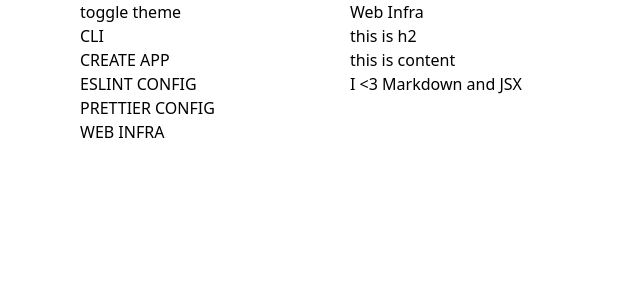
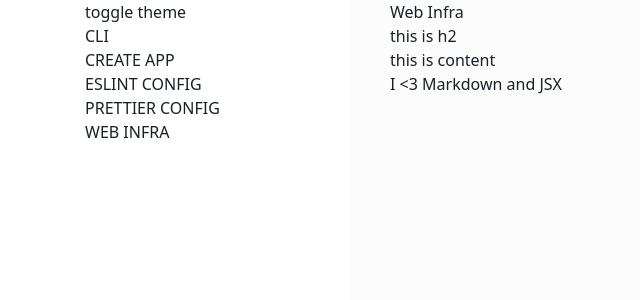
Before and after one commit to zoubingwu/web-infra, a React (Vite) app in the folder packages/site/: page / in a window 1280 px wide. Shown: the top 300 px of the page, without its empty margins (10-650 px from the left). Built offline with nearby package versions, Linux system fonts and the light colour scheme.

Commit message:
feat(site): added dark mode support

```diff
--- a/packages/site/index.html
+++ b/packages/site/index.html
@@ -6,11 +6,6 @@
   <meta name="viewport" content="width=device-width, initial-scale=1.0" />
   <meta name="description" content="A collection of tools for the web by PingCAP FE team" />
   <title>Ti-FE Web Infra</title>
-  <style>
-    *[data-theme] {
-      transition: background-color .1s cubic-bezier(.4,1,.75,.9)
-    }
-  </style>
 </head>
 <body>
   <div id="app"></div>
--- a/packages/site/src/App.tsx
+++ b/packages/site/src/App.tsx
@@ -8,15 +8,19 @@ import Page from './components/Page'
 import { store, persistor, useAppSelector } from './model'
 
 function Main() {
-  const dark = useAppSelector(state => state.globals.darkMode)
+  const darkMode = useAppSelector(state => state.globals.darkMode)
+
   return (
     <div
       className={clsx(
-        'flex flex-row max-w-1100px min-h-100vh m-auto',
-        dark ? 'dark-theme' : 'light-theme'
+        'min-h-100vh transition',
+        darkMode ? 'dark-theme' : 'light-theme',
+        darkMode ? 'bg-dark-gray4 text-white' : 'bg-light-100 text-dark-gray1'
       )}>
-      <Nav />
-      <Page />
+      <div className="flex flex-row max-w-1100px min-h-100vh m-auto">
+        <Nav />
+        <Page />
+      </div>
     </div>
   )
 }
--- a/packages/site/src/components/Nav.tsx
+++ b/packages/site/src/components/Nav.tsx
@@ -1,18 +1,26 @@
 import React from 'react'
+import clsx from 'clsx'
 
-import { actions, useAppDispatch } from '../model'
+import { actions, useAppDispatch, useAppSelector } from '../model'
 
 import NavMenu from './NavMenu'
 
 const Nav = () => {
   const dispatch = useAppDispatch()
+  const darkMode = useAppSelector(state => state.globals.darkMode)
 
   return (
-    <div className="w-270px" data-theme="dark">
-      <button onClick={() => dispatch(actions.toggleDarkMode())}>
-        toggle theme
-      </button>
-      <NavMenu />
+    <div className="relative w-270px">
+      <div
+        className={clsx(
+          'site-nav transition',
+          darkMode ? 'bg-dark-gray5 text-white' : 'bg-white text-dark-gray1'
+        )}>
+        <button onClick={() => dispatch(actions.toggleDarkMode())}>
+          toggle theme
+        </button>
+        <NavMenu />
+      </div>
     </div>
   )
 }
--- a/packages/site/src/components/Page.tsx
+++ b/packages/site/src/components/Page.tsx
@@ -1,16 +1,10 @@
 import React, { Suspense, useMemo, lazy } from 'react'
 
 import { useAppSelector } from '../model'
-
-const modules = import.meta.glob('../docs/*.mdx')
-// eslint-disable-next-line guard-for-in
-for (const path in modules) {
-  modules[path.replace('../docs/', '').replace('.mdx', '')] = modules[path]
-  delete modules[path]
-}
+import { modules } from '../docs'
 
 const Page = () => {
-  const route = useAppSelector(state => state.globals.route) || 'web infra'
+  const route = useAppSelector(state => state.globals.route)
   const Content = useMemo(
     () =>
       lazy(
@@ -20,7 +14,7 @@ const Page = () => {
   )
 
   return (
-    <main>
+    <main className="site-page flex-1 px-40px">
       <Suspense fallback="loading...">
         <Content />
       </Suspense>
--- /dev/null
+++ b/packages/site/src/docs.ts
@@ -0,0 +1,8 @@
+const modules = import.meta.glob('./docs/*.mdx')
+// eslint-disable-next-line guard-for-in
+for (const path in modules) {
+  modules[path.replace('./docs/', '').replace('.mdx', '')] = modules[path]
+  delete modules[path]
+}
+
+export { modules }
--- a/packages/site/src/index.css
+++ b/packages/site/src/index.css
@@ -4,6 +4,16 @@
 
 .light-theme .shiki.github-dark {
   display: none;
+}
+
+.site-nav {
+  position: fixed;
+  margin-left: -999px;
+  width: 1269px;
+  height: 100vh;
+  overflow-y: auto;
+  padding-bottom: 30px;
+  padding-left: 1004px;
 }
 
 pre {
@@ -14,15 +24,13 @@ pre {
   /* Give it some space to breathe */
   padding: 12px;
 
-  /* All code samples get a grey border, twoslash ones get a different color */
-  border-left: 1px solid #999;
-  border-bottom: 1px solid #999;
-
   margin-bottom: 3rem;
 
   /* Important to allow the code to move horizontally; */
   overflow-x: auto;
   position: relative;
+  border-radius: 6px;
+  box-shadow: inset 0 0 0 1px rgba(16 22 26 0.15);
 }
 pre.shiki {
   overflow-x: auto;
--- a/packages/site/src/model/globals.ts
+++ b/packages/site/src/model/globals.ts
@@ -1,14 +1,18 @@
 import { createSlice, PayloadAction } from '@reduxjs/toolkit'
+
+import { modules } from '../docs'
 
 interface GlobalState {
   darkMode: boolean
   route: string
 }
 
+const hash = window.location.hash.slice(1)
+
 const initialState: GlobalState = {
   darkMode:
     window?.matchMedia('(prefers-color-scheme: dark)')?.matches ?? false,
-  route: '',
+  route: hash && modules[hash] ? hash : 'web infra',
 }
 
 export const globalSlice = createSlice({
--- a/packages/site/src/model/index.ts
+++ b/packages/site/src/model/index.ts
@@ -10,7 +10,7 @@ const persistConfig = {
   key: 'root',
   version: 1,
   storage,
-  whitelist: [''],
+  whitelist: ['globals'],
 }
 
 const rootReducer = combineReducers({
```
Also changed, not shown: packages/site/src/docs/create app.mdx (+4 -0 lines).
